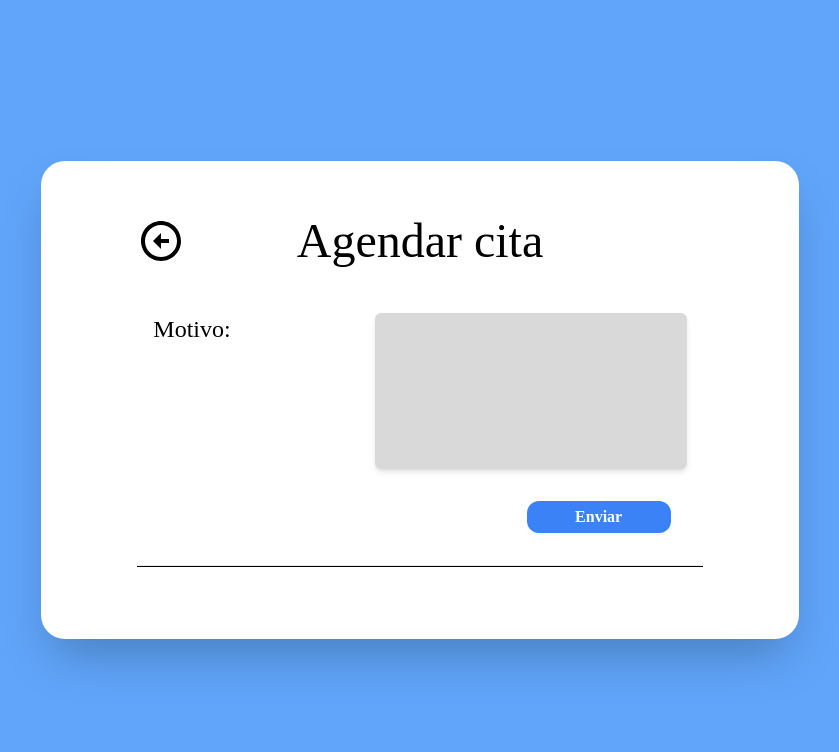
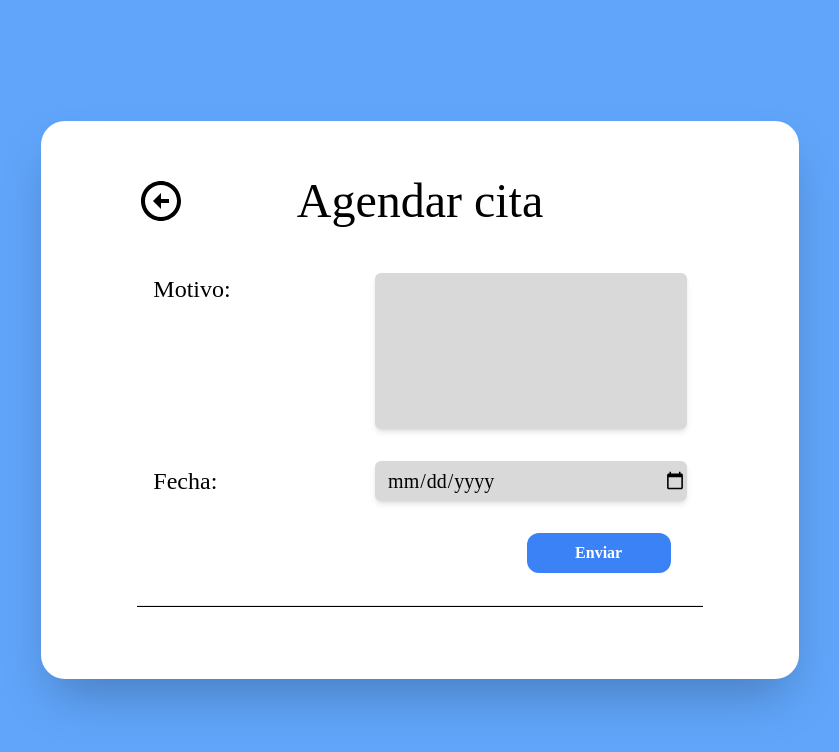
Before and after one commit to Fabio-Alfredo/Clinic-Application-React, a React (Vite) app in the folder frontAuth/: page /create/appointment in a window 1280 px wide. Shown: the top 752 px of the page, without its empty margins (220-1059 px from the left). Built offline with nearby package versions, Linux system fonts and the light colour scheme; a web font is replaced by a local one.

Commit message:
add: validations

```diff
--- a/frontAuth/src/components/creationAppoinmetComponentts/FormAppoinment.jsx
+++ b/frontAuth/src/components/creationAppoinmetComponentts/FormAppoinment.jsx
@@ -5,20 +5,23 @@ import { useForm } from '../../hooks/useForm';
 import { createAppointment } from '../../service/service';
 import { useNavigate } from 'react-router-dom';
 import Swal from 'sweetalert2'
+import InputDate from './InputDate';
 
 const FormAppoinment = () => {
 
     const nav = useNavigate();
 
-    const { reason, InputChange } = useForm({
-        reason: ' '
+    const { reason, date,  InputChange } = useForm({
+        reason: ' ',
+        date: ' '
     })
 
 
     const handleSubmit = async (e) => {
         e.preventDefault()
         const formValues = {
-            reason: reason
+            reason: reason,
+            date: date
         }
         try {
             const res = await createAppointment(formValues);
@@ -48,8 +51,9 @@ const FormAppoinment = () => {
             <form onSubmit={handleSubmit} className='w-full p-10 shadow-2xl rounded-3xl bg-white h-fit lg:p-6 xl:px-20 xl:py-10 lg:w-2/3 2xl:w-1/2' > {/* query */}
                 <Navigation title={"Agendar cita"} />
                 <TexTarea name={"reason"} rows={5} cols={20} label={"Motivo:"} inputValue={reason} inputOnchange={InputChange} />
+                <InputDate name={"date"} label={"Fecha:"} type={"date"} inputValue={date} inputOnchange={InputChange} />
                 <div className='w-full flex items-center justify-end pr-12'>
-                    <button type='submit' className='w-36  bg-blue-500 hover:bg-blue-700 text-white font-bold py-2 px-4 rounded-xl'>Enviar</button>
+                    <button type='submit' className='w-36  bg-blue-500 hover:bg-blue-700 text-white font-bold py-3 px-4 rounded-xl'>Enviar</button>
                 </div>
                 <hr className='h-0.5 bg-black my-8 mx-4' />
 
--- /dev/null
+++ b/frontAuth/src/components/creationAppoinmetComponentts/InputDate.jsx
@@ -0,0 +1,16 @@
+import React from 'react';
+
+const InputDate = ({ name, label, type, inputValue, inputOnchange }) => {
+    return (
+        <>
+            <div className='grid grid-cols-3 sm:mx-12 items-center m-4 lg:m-4 xl:m-8 '>
+                <label htmlFor={name} className='col-span-1 font-popins text-sm sm:text-2xl'> {label} </label> {/* query */}
+                <input required type={type} name={name} value={inputValue} onChange={inputOnchange}
+                    className='col-span-2 pl-3 sm:ml-11 shadow-md font-popins bg-input-color rounded-md text-xs  sm:text-xl h-6 sm:h-10 ' />
+                {/*name === 'email' && !userExists && <p className="text-red-500 col-span-3 text-center pt-1">El correo electrónico no existe en la base de datos</p>*/}
+            </div>
+        </>
+    );
+};
+
+export default InputDate;
--- a/frontAuth/src/components/creationAppoinmetComponentts/TextTarea.jsx
+++ b/frontAuth/src/components/creationAppoinmetComponentts/TextTarea.jsx
@@ -5,7 +5,7 @@ const TexTarea = ({ name, label, rows, cols, inputValue, inputOnchange }) => {
         <>
             <div className='grid grid-cols-3 sm:mx-12 items-center m-2 lg:m-4 xl:m-8'>
                 <label htmlFor={name} className='col-span-1 font-popins self-start text-sm sm:text-2xl'> {label} </label> {/* query */}
-                <textarea required rows={rows} cols={cols} name={name} value={inputValue} onChange={inputOnchange}
+                <textarea required  rows={rows} cols={cols} name={name} value={inputValue} onChange={inputOnchange}
                     className='col-span-2 p-2 resize-none sm:ml-11 shadow-md font-popins bg-input-color rounded-md  text-xs sm:text-xl ' />
             </div>
         </>
--- a/frontAuth/src/pages/ListAppoinments.jsx
+++ b/frontAuth/src/pages/ListAppoinments.jsx
@@ -13,7 +13,8 @@ const ListAppoinments = () => {
     const fetchAppointments = async () => {
         try {
             const res = await getAppointments(filter)
-            setAppointments(res)
+            console.log(res.data);
+            setAppointments(res.data)
 
         } catch (error) {
             Swal.fire({
```
